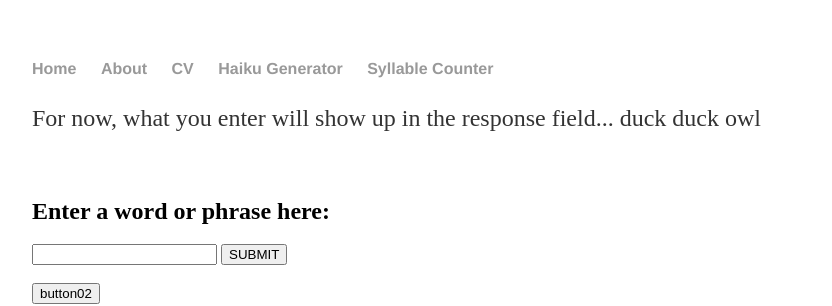
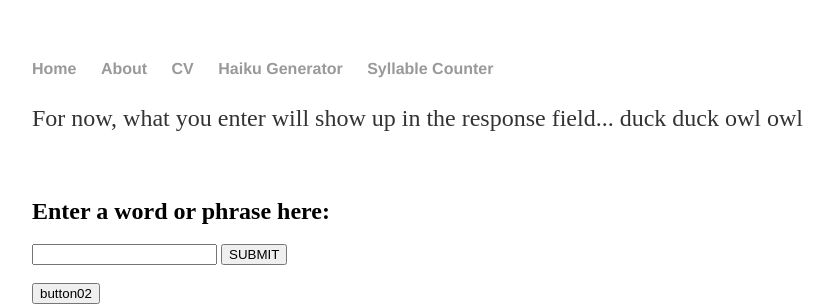
Before and after one commit to SeanEFletcher/SeanEFletcher.github.io, a Jekyll site: the page built from syllable/index.html, in a window 1280 px wide. Shown: the top 306 px of the page, without its empty margins (160-992 px from the left). Built offline with Jekyll 4.4.1, drawn with Linux system fonts in a browser that asks for light colours; part of the change alters nothing that is shown.

Commit message:
Update index.html

```diff
--- a/syllable/index.html
+++ b/syllable/index.html
@@ -2,7 +2,7 @@
 layout: default
 title: Syllable Counter
 ---
-<p> For now, what you enter will show up in the response field... duck duck owl</p><br>
+<p> For now, what you enter will show up in the response field... duck duck owl owl</p><br>
 <h2 id="prompt">Enter a word or phrase here:</h2>
 
       <form id="form" autocomplete="off">
@@ -23,7 +23,9 @@ const printPoop = () => {
 const displaySuggestions02 = () => {
       let inputString = document.getElementById('input01').value;
       if(!inputString) {
-            console.log('poop');
+            printPoop();
+            console.log('no input');
+            printPoop();
             return;
       } else {
             document.getElementById("responseField").innerHTML = `<p>This is what you typed into the box::</p><ol>${inputString}</ol>`;
@@ -36,5 +38,5 @@ const testFunction01 = () => {
       printPoop();
 }
 
-document.getElementById('test01').addEventListener('click', testFunction01);
+document.getElementById('test01').addEventListener('click', displaySuggestions02);
 </script>
```
